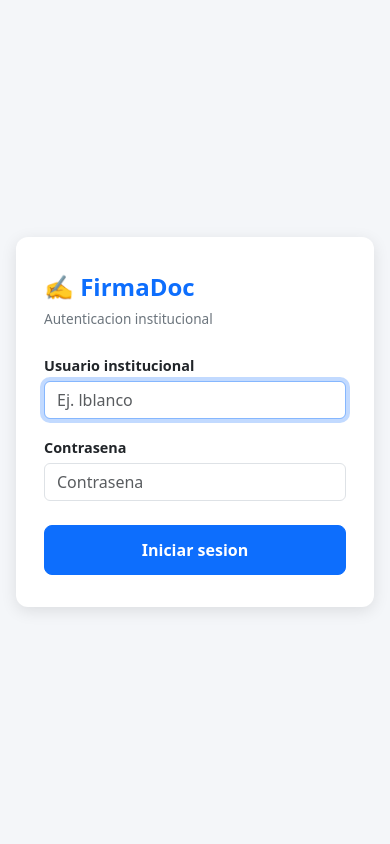
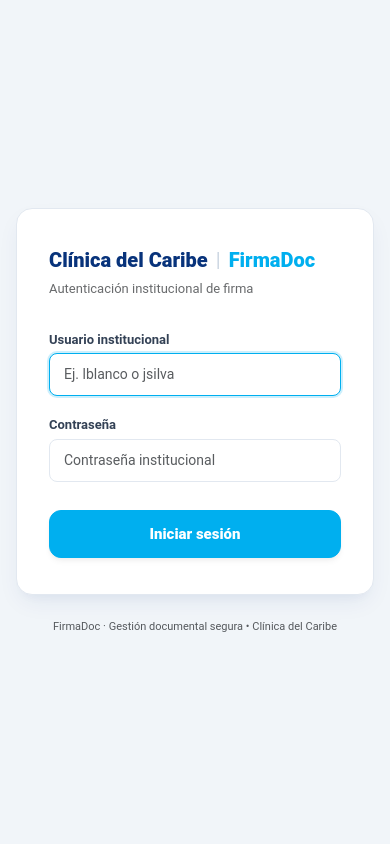
Before and after one commit to GamaYuto/firmadoc, a Python web app: template frontend/templates/login_movil.html in a window 390 px wide. Run offline with Jinja, Linux system fonts and the light colour scheme; the template is opened without the code that fills it, so the values that code supplies are empty.

Commit message:
feat(ui): update mobile login view in login_movil.html with Stitch styling

```diff
--- a/frontend/templates/login_movil.html
+++ b/frontend/templates/login_movil.html
@@ -3,79 +3,115 @@
   <head>
     <meta charset="utf-8">
     <meta name="viewport" content="width=device-width, initial-scale=1">
-    <title>FirmaDoc | Iniciar sesion</title>
+    <title>FirmaDoc | Iniciar sesión — Clínica del Caribe</title>
     <link rel="stylesheet" href="/static/vendor/bootstrap.min.css">
+    <link rel="stylesheet" href="/static/css/firmadoc-theme.css?v=15.0">
     <style>
       body {
-        background-color: #f4f6f9;
-        font-family: system-ui, -apple-system, sans-serif;
+        background-color: var(--cdc-slate-100);
+        font-family: var(--cdc-font);
         min-height: 100vh;
         display: flex;
+        flex-direction: column;
         align-items: center;
         justify-content: center;
         margin: 0;
-        padding: 1rem;
+        padding: 1.5rem 1rem;
       }
       .login-card {
         width: 100%;
         max-width: 400px;
-        background: #fff;
-        border-radius: 12px;
-        box-shadow: 0 4px 16px rgba(0,0,0,0.10);
-        padding: 2rem 1.75rem;
+        background: var(--cdc-white);
+        border-radius: 1rem;
+        box-shadow: var(--cdc-shadow-elevated);
+        border: 1px solid var(--cdc-slate-200);
+        padding: 2.25rem 2rem;
       }
-      .brand {
-        font-size: 1.5rem;
+      .brand-title {
+        font-size: 1.25rem;
         font-weight: 800;
-        color: #0d6efd;
+        color: var(--cdc-blue);
         display: flex;
         align-items: center;
         gap: 0.5rem;
         margin-bottom: 0.25rem;
       }
       .brand-sub {
-        font-size: 0.85rem;
-        color: #6c757d;
-        margin-bottom: 1.5rem;
+        font-size: 0.8125rem;
+        color: var(--cdc-gray);
+        margin-bottom: 1.75rem;
       }
-      label { font-weight: 600; font-size: 0.9rem; }
-      input.form-control { margin-top: 0.25rem; }
+      label {
+        font-weight: 700;
+        font-size: 0.8125rem;
+        color: var(--cdc-slate-700);
+        margin-bottom: 0.25rem;
+      }
+      input.form-control {
+        border-radius: 0.5rem;
+        border: 1px solid var(--cdc-slate-200);
+        padding: 0.625rem 0.875rem;
+        font-size: 0.875rem;
+      }
+      input.form-control:focus {
+        border-color: var(--cdc-cyan);
+        box-shadow: 0 0 0 2px rgba(0, 175, 239, 0.2);
+        outline: none;
+      }
       .btn-login {
         padding: 0.75rem;
-        font-size: 1rem;
-        font-weight: 600;
-        border-radius: 8px;
+        font-size: 0.9375rem;
+        font-weight: 800;
+        border-radius: 0.75rem;
         width: 100%;
-        margin-top: 0.5rem;
+        margin-top: 0.75rem;
+        background: var(--cdc-cyan);
+        border-color: var(--cdc-cyan);
+        color: var(--cdc-white);
+        box-shadow: var(--cdc-shadow-card);
+        transition: all 0.15s ease;
+      }
+      .btn-login:hover {
+        background: var(--cdc-cyan-dark);
+        border-color: var(--cdc-cyan-dark);
+        color: var(--cdc-white);
       }
       #errorBox { display: none; }
     </style>
   </head>
   <body>
     <div class="login-card">
-      <div class="brand">&#9997;&#65039; FirmaDoc</div>
-      <div class="brand-sub">Autenticacion institucional</div>
+      <div class="brand-title">
+        <span>Clínica del Caribe</span>
+        <span style="font-weight:400;color:var(--cdc-slate-300);">|</span>
+        <span style="color:var(--cdc-cyan);">FirmaDoc</span>
+      </div>
+      <div class="brand-sub">Autenticación institucional de firma</div>
 
-      <div id="errorBox" class="alert alert-danger" role="alert"></div>
+      <div id="errorBox" class="alert alert-danger small py-2 mb-3" role="alert"></div>
 
       <div class="mb-3">
         <label for="userId">Usuario institucional</label>
         <input id="userId" type="text" class="form-control" autocomplete="username"
-               placeholder="Ej. lblanco" autofocus>
+               placeholder="Ej. lblanco o jsilva" autofocus>
       </div>
       <div class="mb-3">
-        <label for="password">Contrasena</label>
+        <label for="password">Contraseña</label>
         <input id="password" type="password" class="form-control" autocomplete="current-password"
-               placeholder="Contrasena">
+               placeholder="Contraseña institucional">
       </div>
-      <button id="loginBtn" class="btn btn-primary btn-login" type="button">
-        Iniciar sesion
+      <button id="loginBtn" class="btn btn-login" type="button">
+        Iniciar sesión
       </button>
     </div>
 
+    <footer class="text-center text-muted small mt-4" style="font-size:0.6875rem;">
+      FirmaDoc · Gestión documental segura • Clínica del Caribe
+    </footer>
+
     <script type="module">
       // Lee el parametro "next" de la URL actual.
-      // Valacion anti-open-redirect: solo acepta rutas relativas del mismo origen.
+      // Validacion anti-open-redirect: solo acepta rutas relativas del mismo origen.
       function getSafeNext() {
         const params = new URLSearchParams(window.location.search);
         const raw = params.get("next") || "";
@@ -125,7 +161,7 @@
           });
 
           if (!resp.ok) {
-            let detail = "Usuario o contrasena incorrectos.";
+            let detail = "Usuario o contraseña incorrectos.";
             try { const d = await resp.json(); detail = d.detail || detail; } catch {}
             showError(detail);
             return;
@@ -134,10 +170,10 @@
           // Login exitoso: redirigir al destino seguro
           window.location.href = safeNext;
         } catch {
-          showError("No fue posible conectar con FirmaDoc. Verifique su conexion.");
+          showError("No fue posible conectar con FirmaDoc. Verifique su conexión.");
         } finally {
           loginBtn.disabled = false;
-          loginBtn.textContent = "Iniciar sesion";
+          loginBtn.textContent = "Iniciar sesión";
         }
       }
 
```
